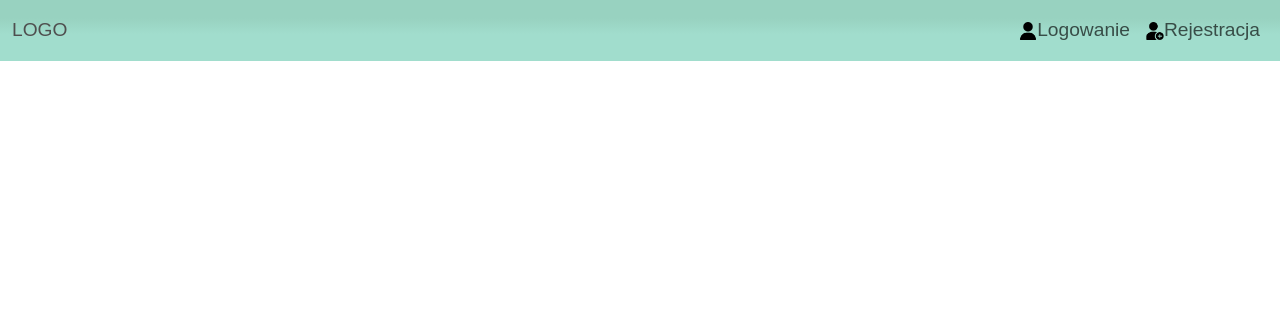
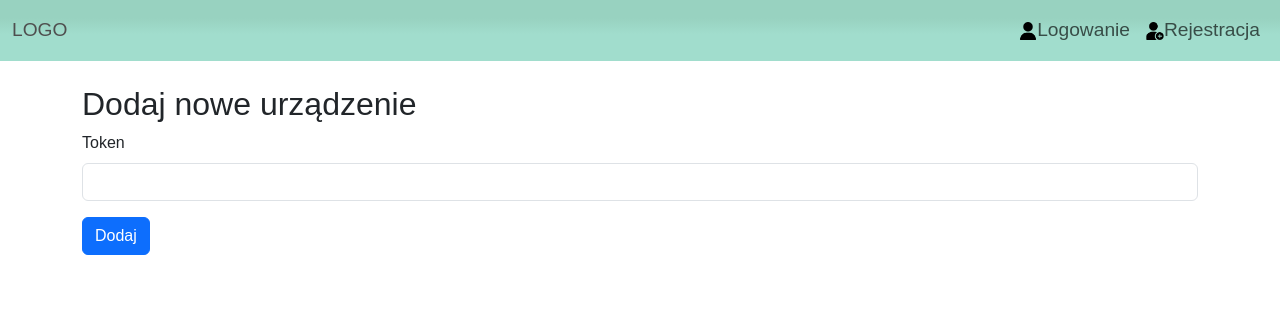
Before and after one commit to szymonszwedzinskiii/Django_esp32, a Django app: page /add_device/ in a window 1280 px wide. Shown: the top 321 px of the page. Run offline with Django 5.2, Linux system fonts and the light colour scheme.

Commit message:
added some templates

```diff
--- a/Django/EspDashboard/EspDashboardApp/templates/addDevice.html
+++ b/Django/EspDashboard/EspDashboardApp/templates/addDevice.html
@@ -39,6 +39,18 @@
   </div>
 </nav>
 
+<div class="container mt-4">
+    <h2>Dodaj nowe urządzenie</h2>
+    <form method="POST">
+        {% csrf_token %}
+        <div class="mb-3">
+            <label for="Token" class="form-label">Token</label>
+            <input type="text" class="form-control" id="Token" name="Token" required>
+        </div>
+        <button type="submit" class="btn btn-primary">Dodaj</button>
+    </form>
+
+</div>
 
 </body>
 </html>
--- a/Django/EspDashboard/EspDashboardApp/urls.py
+++ b/Django/EspDashboard/EspDashboardApp/urls.py
@@ -13,5 +13,5 @@ urlpatterns = [
     path('register/',views.registration_page,name='register'),
     path('dashboard/',views.user_dashboard,name='dashboard'),
     path('startupPage/',views.startupPage,name='startupPage'),
-    path('add_device/',views.addDevice,name='addDevice'),
+    path('add_device/', views.addDevice, name='addDevice'),
 ]
--- a/Django/EspDashboard/EspDashboardApp/views.py
+++ b/Django/EspDashboard/EspDashboardApp/views.py
@@ -31,9 +31,12 @@ def startupPage(request):
 
     return render(request, "startupPage.html",{'data':devices})
 
+@csrf_exempt
 def addDevice(request):
-    data ={}
-    return render(request, 'addDevice.html',{'data':data})
+    if request.method == 'POST':
+        token = request.POST.get('Token')
+    return render(request,'addDevice.html',{})
+
 
 @csrf_exempt
 def get_data(request):
```
